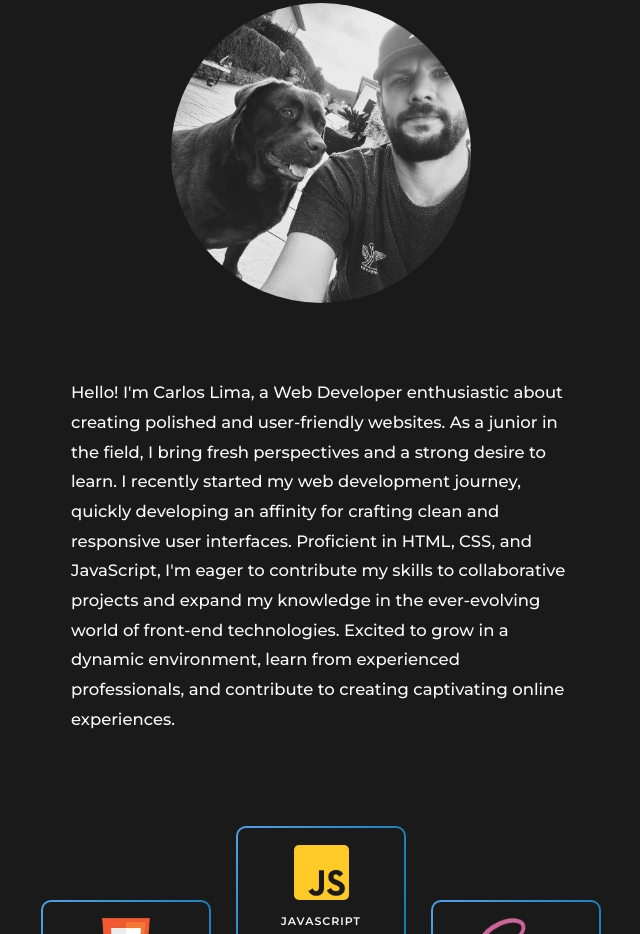
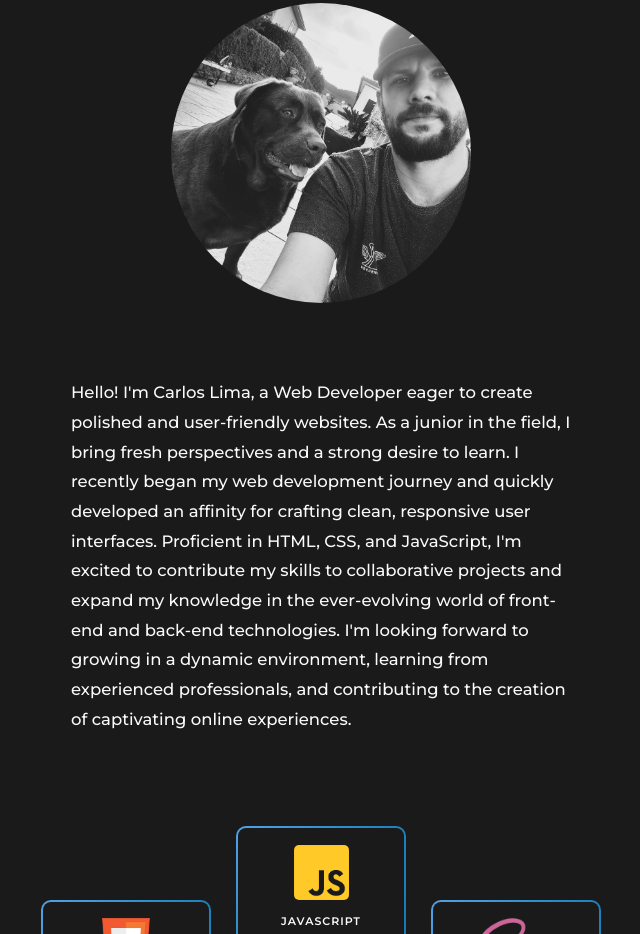
Before and after one commit to carlos-lima-dev/portfolio, a plain HTML site: page home-page.html in a window 1280 px wide. Shown: the part 250-1184 px from the top of the page, without its empty margins (319-959 px from the left). Drawn offline with Linux system fonts and the light colour scheme.

Commit message:
change text

```diff
--- a/home-page.html
+++ b/home-page.html
@@ -38,13 +38,14 @@
                     <div class="profile__picture">
                         <img class="img_mobile" src="assets/myimg.jpg" alt="">
                     </div>
-                    <p class="profile__blurb">Hello! I'm Carlos Lima, a Web Developer enthusiastic about creating
-                        polished and user-friendly websites. As a junior in the field, I bring fresh perspectives and a
-                        strong desire to learn. I recently started my web development journey, quickly developing an
-                        affinity for crafting clean and responsive user interfaces. Proficient in HTML, CSS, and
-                        JavaScript, I'm eager to contribute my skills to collaborative projects and expand my knowledge
-                        in the ever-evolving world of front-end technologies. Excited to grow in a dynamic environment,
-                        learn from experienced professionals, and contribute to creating captivating online experiences.
+                    <p class="profile__blurb">Hello! I'm Carlos Lima, a Web Developer eager to create polished and
+                        user-friendly websites. As a junior in the field, I bring fresh perspectives and a strong desire
+                        to learn. I recently began my web development journey and quickly developed an affinity for
+                        crafting clean, responsive user interfaces. Proficient in HTML, CSS, and JavaScript, I'm excited
+                        to contribute my skills to collaborative projects and expand my knowledge in the ever-evolving
+                        world of front-end and back-end technologies. I'm looking forward to growing in a dynamic
+                        environment, learning from experienced professionals, and contributing to the creation of
+                        captivating online experiences.
 
 
                     </p>
```
